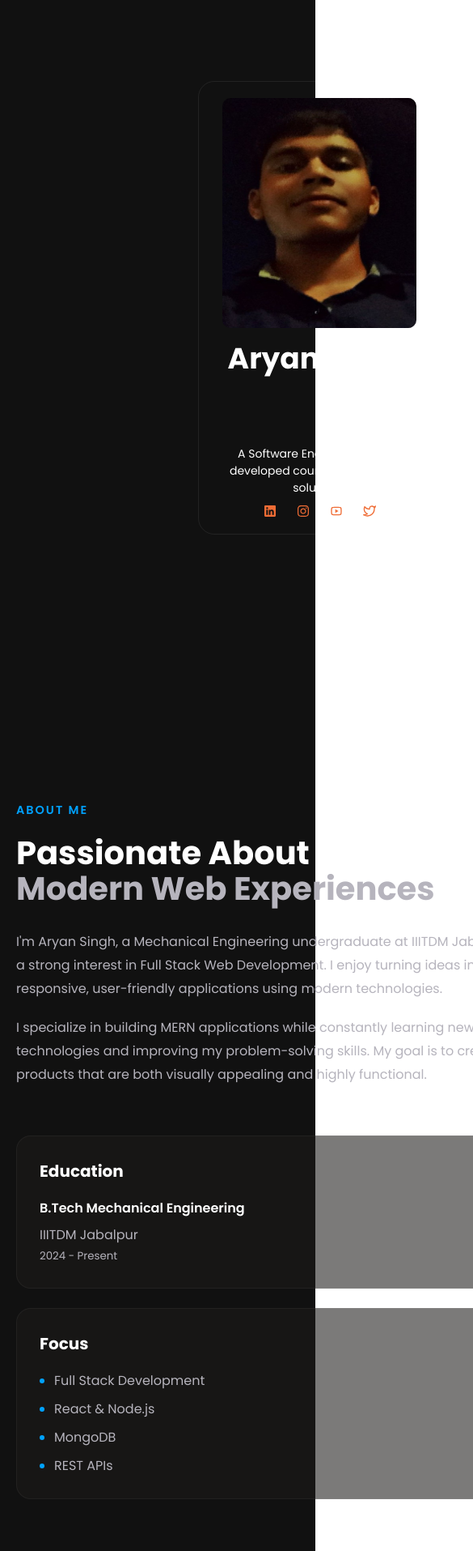
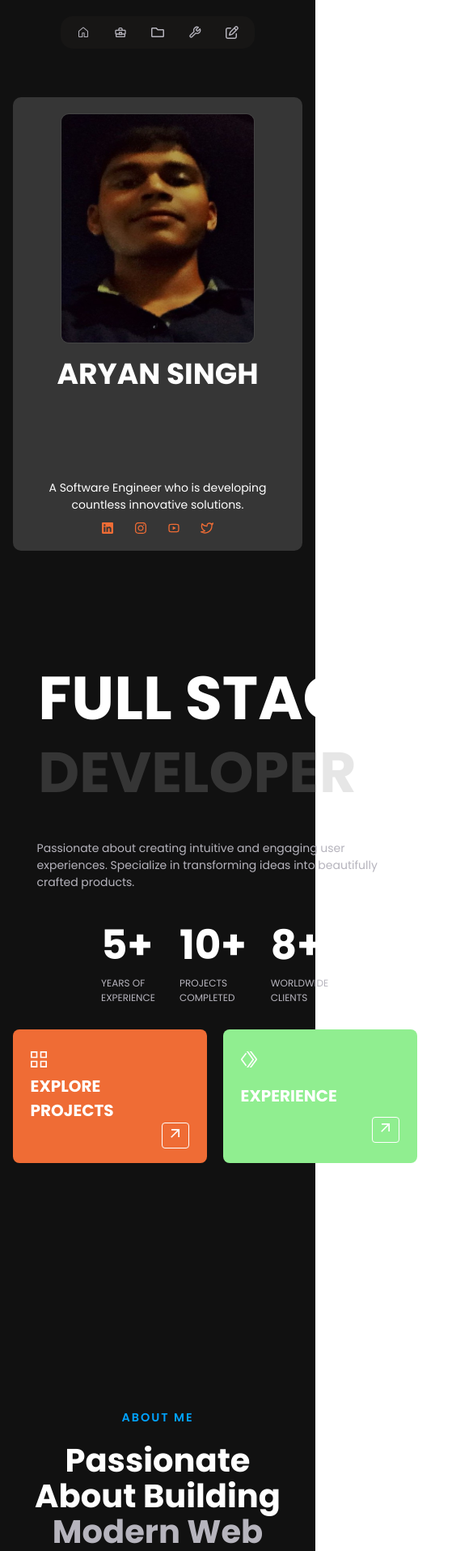
Before and after one commit to aryanX404/Portfolio, a React (Vite) app in the folder portfolio_client/: page / in a window 390 px wide. Shown: the top 1915 px of the page at 81% size, 585 px wide, since content can reach past the window. Built offline with nearby package versions, Linux system fonts and the light colour scheme.

Commit message:
Added responsivenes

```diff
--- a/portfolio_client/src/App.css
+++ b/portfolio_client/src/App.css
@@ -1,27 +1,21 @@
+@import url("https://fonts.googleapis.com/css2?family=Poppins:ital,wght@0,100;0,200;0,300;0,400;0,500;0,600;0,700;0,800;0,900;1,100;1,200;1,300;1,400;1,500;1,600;1,700;1,800;1,900&display=swap");
 
-@import url('https://fonts.googleapis.com/css2?family=Poppins:ital,wght@0,100;0,200;0,300;0,400;0,500;0,600;0,700;0,800;0,900;1,100;1,200;1,300;1,400;1,500;1,600;1,700;1,800;1,900&display=swap');
-
-
-*{
+* {
   margin: 0;
   padding: 0;
   box-sizing: border-box;
   font-family: "Poppins", sans-serif;
 }
-
-.b{
-    border: 1px solid red;
-}
-
-.App{
+.App {
   background-color: var(--bg-dark);
   color: var(--text-color);
   height: 100%;
+  width: 100%;
   color: var(--text-main);
 }
 
-.container{
-    width: 1440px;
-    display: flex;
-
+.container {
+  max-width: 1400px;
+  width: 92%;
+  margin: 0 auto;
 }
--- a/portfolio_client/src/components/About/About.module.css
+++ b/portfolio_client/src/components/About/About.module.css
@@ -1,5 +1,5 @@
 .aboutSection {
-    padding: 100px 40px;
+  padding: 120px 40px;
   background: var(--background-color);
 }
 
@@ -54,13 +54,13 @@
   background: var(--lite-background-color);
   padding: 28px;
   border-radius: 18px;
-    border: 1px solid rgba(255,255,255,.05);
-    transition: .3s;
+  border: 1px solid rgba(255, 255, 255, 0.05);
+  transition: 0.3s;
 }
 
 .card:hover {
   transform: translateY(-5px);
-    border-color: rgba(255,255,255,.12);
+  border-color: rgba(255, 255, 255, 0.12);
 }
 
 .card h3 {
@@ -94,7 +94,6 @@
 }
 
 @media (max-width: 900px) {
-
   .container {
     grid-template-columns: 1fr;
     gap: 40px;
@@ -108,3 +107,56 @@
     font-size: 2.5rem;
   }
 }
+
+@media (max-width: 1079px) {
+  .aboutSection {
+    display: flex;
+    flex-direction: column;
+    align-items: center;
+  }
+  .container {
+    display: flex;
+    flex-direction: column;
+    align-items: center;
+    width: 100%;
+    margin: auto;
+  }
+  .left {
+    align-items: center;
+    justify-content: center;
+  }
+  .right {
+    flex-direction: row;
+  }
+}
+
+@media (max-width: 810px) {
+  .container {
+    display: flex;
+    flex-direction: column;
+    width: 100%;
+
+    margin: auto;
+  }
+  .left {
+    align-items: center;
+    padding: 10px 20px;
+    justify-content: center;
+  }
+  .right {
+    flex-direction: column;
+  }
+  .description {
+    text-align: center;
+  }
+  .heading {
+    text-align: center;
+  }
+  .right{
+    width:70%;
+  }
+
+  .card{
+    width: 100%;
+  }
+}
--- a/portfolio_client/src/components/Contact/Contact.module.css
+++ b/portfolio_client/src/components/Contact/Contact.module.css
@@ -1,6 +1,6 @@
 .section {
   background: #111111;
-  padding: 80px 40px;
+  padding: 120px 40px;
 }
 
 /* Heading — same stacked dim/bright pattern */
@@ -85,8 +85,12 @@
   object-fit: contain;
 }
 
-.orange { background: #f97316; }
-.green  { background: #86efac; }
+.orange {
+  background: #f97316;
+}
+.green {
+  background: #86efac;
+}
 
 .infoText {
   display: flex;
@@ -139,8 +143,13 @@
 }
 
 @keyframes pulse {
-  0%, 100% { opacity: 1; }
-  50%       { opacity: 0.35; }
+  0%,
+  100% {
+    opacity: 1;
+  }
+  50% {
+    opacity: 0.35;
+  }
 }
 
 .availBig {
@@ -215,7 +224,10 @@
   justify-content: space-between;
   transition: opacity 0.15s ease;
   font-family: inherit;
-  transition: background .3s,transform .2s,opacity .2s;
+  transition:
+    background 0.3s,
+    transform 0.2s,
+    opacity 0.2s;
 }
 
 .btn:hover {
@@ -226,13 +238,13 @@
   transform: translateY(-2px);
 }
 .btn:active:not(:disabled) {
-    transform: scale(.98);
+  transform: scale(0.98);
 }
 .btnArrow {
-    transition: transform .3s ease;
+  transition: transform 0.3s ease;
 }
 .btn:hover:not(:disabled) .btnArrow {
-    transform: translate(3px,-3px);
+  transform: translate(3px, -3px);
 }
 .btnArrow {
   width: 28px;
@@ -246,12 +258,13 @@
 }
 
 /* Responsive */
-@media (max-width: 640px) {
+@media (max-width: 810px) {
   .section {
     padding: 60px 20px;
   }
 
   .layout {
+    padding: 0px 30px;
     grid-template-columns: 1fr;
   }
 }
--- a/portfolio_client/src/components/Footer/Footer.jsx
+++ b/portfolio_client/src/components/Footer/Footer.jsx
@@ -24,7 +24,7 @@ const Footer = () => {
     >
       <div className={styles.top}>
         <div className={styles.brand}>
-          <h2>Aryan Singh</h2>
+          <h2>ARYAN SINGH</h2>
           <p>Full Stack Developer</p>
         </div>
 
--- a/portfolio_client/src/components/Footer/Footer.module.css
+++ b/portfolio_client/src/components/Footer/Footer.module.css
@@ -1,8 +1,10 @@
 .footer {
-  margin-top: 120px;
+  margin-top: 20px;
+  margin-left: 40px;
+  margin-right: 40px;
   padding: 60px 0 30px;
   background-color: var(--bg-dark);
-  border-top: 1px solid rgba(255,255,255,.08);
+  border-top: 1px solid rgba(255, 255, 255, 0.08);
 }
 
 .top {
@@ -38,7 +40,7 @@
 .links a {
   text-decoration: none;
   color: var(--soft-grey);
-  transition: .3s;
+  transition: 0.3s;
 }
 
 .links a:hover {
@@ -66,7 +68,7 @@
 
   font-size: 1.2rem;
 
-  transition: .35s;
+  transition: 0.35s;
 }
 
 .socials a:hover {
@@ -78,10 +80,9 @@
 }
 
 .bottom {
-
   margin-top: 60px;
 
-  border-top: 1px solid rgba(255,255,255,.08);
+  border-top: 1px solid rgba(255, 255, 255, 0.08);
 
   padding-top: 25px;
 
@@ -101,33 +102,25 @@
 
   color: var(--soft-grey);
 
-  font-size: .9rem;
+  font-size: 0.9rem;
 }
 
-@media(max-width:900px){
+@media (max-width: 810px) {
+  .top {
+    flex-direction: column;
 
-.top{
+    text-align: center;
+  }
 
-flex-direction:column;
+  .links {
+    flex-wrap: wrap;
 
-text-align:center;
+    justify-content: center;
+  }
 
+  .bottom {
+    flex-direction: column;
+
+    text-align: center;
+  }
 }
-
-.links{
-
-flex-wrap:wrap;
-
-justify-content:center;
-
-}
-
-.bottom{
-
-flex-direction:column;
-
-text-align:center;
-
-}
-
-}
--- a/portfolio_client/src/components/Navbar/Navbar.jsx
+++ b/portfolio_client/src/components/Navbar/Navbar.jsx
@@ -18,12 +18,12 @@ const Navbar = () => {
       icon: <MdOutlineBusinessCenter />,
     },
     {
+      id: "projects",
+      icon: <FaRegFolder />,
+    },
+    {
       id: "skills",
       icon: <FiTool />,
-    },
-    {
-      id: "projects",
-      icon: <FaRegFolder />,
     },
     {
       id: "contact",
@@ -56,7 +56,7 @@ const Navbar = () => {
     };
   }, []);
   return (
-    <div className={`${styles.navbar} container`}>
+    <div className={`${styles.navbar}`}>
       <ul className={styles.list}>
         {navItems.map((item) => (
           <li
--- a/portfolio_client/src/components/Navbar/Navbar.module.css
+++ b/portfolio_client/src/components/Navbar/Navbar.module.css
@@ -1,8 +1,15 @@
 .navbar {
   margin: auto;
+  display: flex;
   align-items: center;
   justify-content: center;
   color: var(--text-main);
+  position: fixed;
+  top: 0;
+  left: 0;
+  width: 100%;
+  z-index: 1000;
+  background-color: var(--bg-dark);
 }
 
 .list {
@@ -12,7 +19,7 @@
   border-radius: 15px;
   height: 40px;
   margin-top: 20px;
-  margin-bottom:30px;
+  margin-bottom: 30px;
   align-items: center;
   background: var(--lite-background-color);
   padding: 0px 20px;
@@ -44,3 +51,7 @@
 html {
   scroll-behavior: smooth;
 }
+
+@media (max-width: 810px) {
+
+}
--- a/portfolio_client/src/components/Profile/Profile.jsx
+++ b/portfolio_client/src/components/Profile/Profile.jsx
@@ -32,11 +32,11 @@ const Profile = () => {
       >
         <div className={styles.photo}>
           <img src={profileImage} alt="photo" />
-          <h1>Aryan Singh</h1>
+          <h1>ARYAN SINGH</h1>
         </div>
         <div className={styles.data}>
           <p>
-            A Software Engineer who has developed countless innovative
+            A Software Engineer who is developing countless innovative
             solutions.
           </p>
           <ul>
--- a/portfolio_client/src/components/Profile/Profile.module.css
+++ b/portfolio_client/src/components/Profile/Profile.module.css
@@ -1,22 +1,23 @@
-.profile{
+.profile {
   display: flex;
   flex-direction: row;
   align-items: flex-start;
   justify-content: flex-start;
   gap: 70px;
-    margin:auto auto;
-    padding: 10px 0px;
+  margin: auto auto;
+  padding: 120px 0px;
 }
 
-.profileLeft{
-    /* background-color: var(--bg-card); */
+.profileLeft {
+  background-color: var(--text-muted);
   color: white;
   height: 560px;
-    border-radius: 20px;
+  border-radius: 10px;
+
   width: 300px;
   display: flex;
   gap: 25px;
-    border: 1px solid rgba(255, 255, 255, 0.075);
+
   flex-direction: column;
   align-items: center;
   padding: 20px;
@@ -24,50 +25,51 @@
   margin-left: auto;
 }
 
-.photo{
+.photo {
   display: flex;
+
   flex-direction: column;
   align-items: center;
-    gap:10px;
-
+  gap: 10px;
 }
 
-.photo img{
+.photo img {
   height: 284px;
+  border: 1px solid rgba(255, 255, 255, 0.075);
   width: 240px;
+  border-radius: 10px;
   border-radius: 10px;
 }
 
-.photo h1{
+.photo h1 {
   font-size: 36px;
   text-align: center;
 }
 
-.data{
+.data {
   display: flex;
   flex-direction: column;
   gap: 10px;
   align-items: center;
-
 }
 
-.data p{
-    max-width:300px;
-    font-size:14px;
+.data p {
+  max-width: 300px;
+  font-size: 14px;
   text-align: center;
 }
 
-.data ul{
+.data ul {
   display: flex;
-    gap:25px;
+  gap: 25px;
   list-style: none;
 }
 
-.data ul li{
+.data ul li {
   color: var(--accent-orange);
 }
 
-.data ul li:hover{
+.data ul li:hover {
   cursor: pointer;
 }
 
@@ -83,9 +85,7 @@
   color: var(--blue);
 }
 
-
-
-.profileRight{
+.profileRight {
   display: flex;
   flex-direction: column;
   align-items: left;
@@ -95,52 +95,52 @@
   gap: 30px;
 }
 
-.title{
-    font-size: 90px;
-    line-height: 90px;
+.title {
+  font-size: clamp(38px, 7vw, 90px);
+  line-height: 1;
+  /* font-size: 90px;
+  line-height: 90px; */
   display: inline-block;
-
 }
 
-.sub_title{
-    font-size: 85px;
+.sub_title {
+  font-size: clamp(34px, 6.5vw, 85px);
+  /* font-size: 85px; */
   color: var(--text-muted);
   display: inline-block;
-
 }
 
-
-.profileRight p{
-    max-width:440px;
+.profileRight p {
+  max-width: 440px;
   font-size: 14px;
   text-align: left;
-    font-weight:light;
-    color:var(--soft-grey)
+  font-weight: light;
+  color: var(--soft-grey);
 }
 
-.experience{
+.experience {
   display: flex;
   gap: 40px;
 }
 
-.counts h1{
+.counts h1 {
   font-size: 60px;
 }
 
-.counts p{
+.counts p {
   font-size: 12px;
 }
 
-.cardContainer{
+.cardContainer {
   display: flex;
   gap: 20px;
 }
 
-.card{
+.card {
   width: 280px;
   border-radius: 8px;
   height: 180px;
-    padding:30px 25px;
+  padding: 30px 25px;
   /* background: url('../../assets/img2.jpeg'); */
   background-color: var(--accent-orange);
   display: flex;
@@ -151,26 +151,78 @@
   flex-direction: column;
 }
 
-.cardContainer > .card:nth-child(1){
+.cardContainer > .card:nth-child(1) {
   background-color: var(--accent-orange);
 }
 
-.cardContainer > .card:nth-child(2){
+.cardContainer > .card:nth-child(2) {
   background-color: lightgreen;
 }
 
-.card > :nth-child(3){
+.card > :nth-child(3) {
   align-self: flex-end;
   border: 1px solid white;
   padding: 0px 6px;
   border-radius: 4px;
-    transition: transform 0.3s ease, color 0.3s ease;
-
+  transition:
+    transform 0.3s ease,
+    color 0.3s ease;
 }
 
-.card > :nth-child(3):hover{
+.card > :nth-child(3):hover {
   cursor: pointer;
   background-color: white;
   color: var(--accent-orange);
   border: none;
 }
+
+/* Responsiveness */
+
+@media (max-width: 1400px) {
+  .profile {
+    gap: 50px;
+  }
+  .title {
+    font-size: 75px;
+    line-height: 75px;
+  }
+  .sub_title {
+    font-size: 70px;
+  }
+  .experience {
+    gap: 30px;
+  }
+  .counts h1 {
+    font-size: 50px;
+  }
+
+  .card {
+    width: 240px;
+    height: 165px;
+    padding: 25px 22px;
+  }
+}
+
+/* ================= TABLET ================= */
+
+@media (max-width: 1079px) {
+  .profile {
+    flex-direction: column;
+  }
+  .profileLeft {
+    margin: auto;
+    width: 600px;
+  }
+  .profileRight {
+    margin: auto;
+    align-items: center;
+    justify-content: center;
+  }
+}
+
+@media (max-width: 810px) {
+  .profileLeft {
+    margin: auto;
+    width: 100%;
+  }
+}
--- a/portfolio_client/src/components/Projects/Projects.module.css
+++ b/portfolio_client/src/components/Projects/Projects.module.css
@@ -1,7 +1,7 @@
 .projectsSection {
   max-width: 1440px;
   margin: 40px auto;
-  padding: 0 20px;
+  padding: 120px 20px;
 }
 
 .container {
@@ -24,7 +24,7 @@
   margin-bottom: 12px;
   letter-spacing: -1px;
 }
-.title span{
+.title span {
   color: var(--text-main);
   margin-bottom: 12px;
   letter-spacing: -1px;
@@ -49,6 +49,7 @@
   border-radius: 8px;
   overflow: hidden;
   transition: all 0.3s ease;
+  margin: 0px auto;
   display: flex;
   flex-direction: column;
   height: 100%;
@@ -71,7 +72,11 @@
 .imagePlaceholder {
   width: 100%;
   height: 100%;
-  background: linear-gradient(135deg, rgba(182, 180, 189, 0.1), rgba(182, 180, 189, 0.05));
+  background: linear-gradient(
+    135deg,
+    rgba(182, 180, 189, 0.1),
+    rgba(182, 180, 189, 0.05)
+  );
   display: flex;
   align-items: center;
   justify-content: center;
@@ -143,21 +148,13 @@
   color: var(--accent-orange);
 }
 
-@media (max-width: 768px) {
-  .title {
-    font-size: 36px;
+@media (max-width: 810px) {
+  .projectsGrid {
+    grid-template-columns: repeat(1, 1fr);
   }
-
-  .subtitle {
-    font-size: 16px;
-  }
-
-  .projectsGrid {
-    grid-template-columns: 1fr;
-  }
-
-  .projectContent {
-    padding: 20px;
+  .projectCard {
+    width: 500px;
+    margin: auto;
   }
 }
 
--- a/portfolio_client/src/components/TechStack/Techstack.module.css
+++ b/portfolio_client/src/components/TechStack/Techstack.module.css
@@ -1,7 +1,7 @@
 .section {
   background: #111111;
-  padding: 60px 40px;
-  margin:0px auto;
+  padding: 120px 40px;
+  margin: 0px auto;
   display: flex;
   flex-direction: column;
   align-items: center;
@@ -63,7 +63,6 @@
   object-fit: contain;
 }
 
-
 .info {
   display: flex;
   flex-direction: column;
```
Lines whose indentation alone changed are shown as unchanged.
